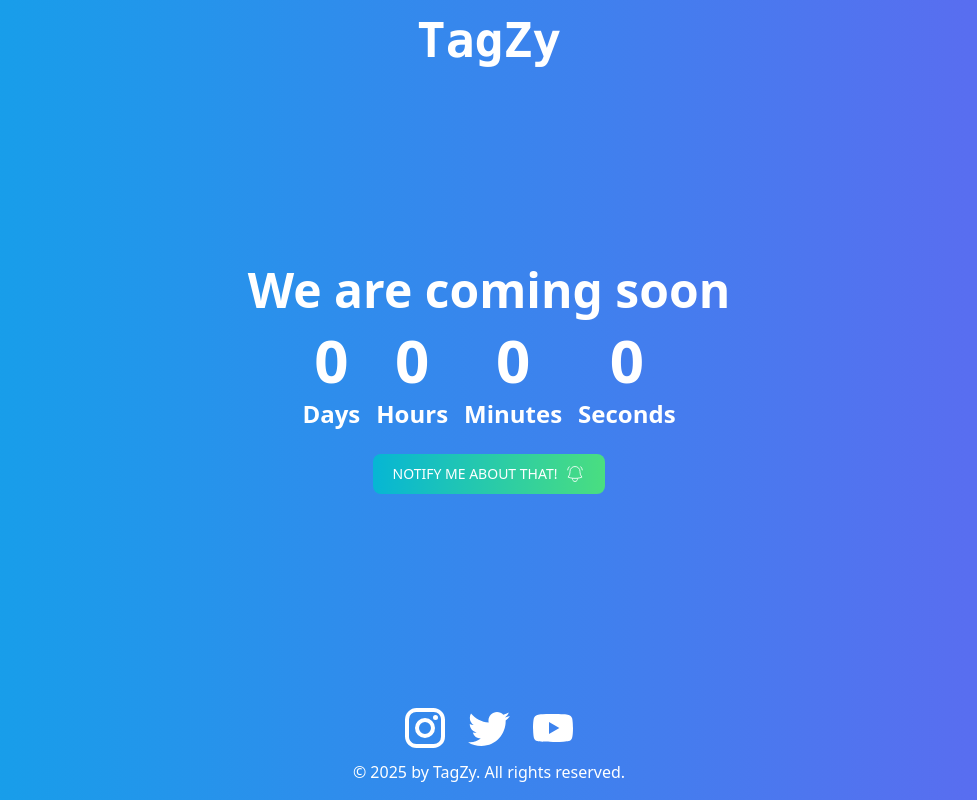
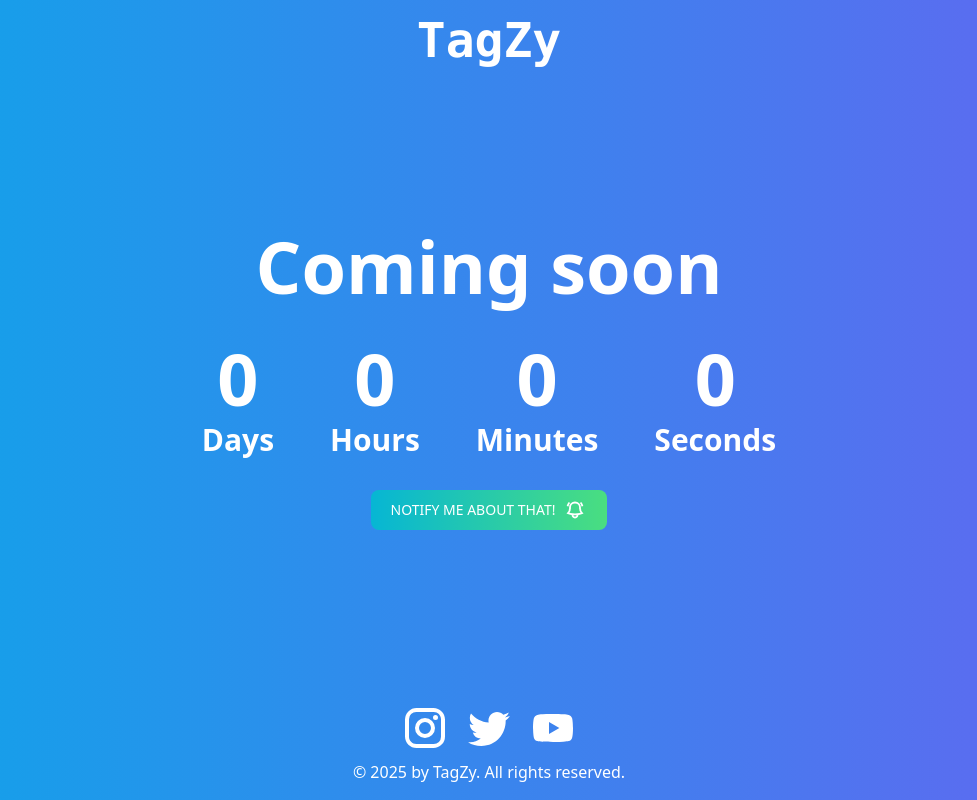
Before and after one commit to sangamesh4514/tagzy, a React (Create React App) app: page / in a window 1280 px wide. Shown: the whole page, without its empty margins (151-1128 px from the left). Built offline with nearby package versions, Linux system fonts and the light colour scheme.

Commit message:
fix:
fix scroll and toggal bug, improve desgin

```diff
--- a/src/pages/Comingsoon2.jsx
+++ b/src/pages/Comingsoon2.jsx
@@ -35,29 +35,6 @@ const Comingsoon2 = () => {
 
     const { days, hours, minutes, secs } = formatTime(timeLeft);
 
-    // let duration = 1000; // duration for the confetti animation
-    // let defaults = { startVelocity: 30, spread: 360, ticks: 60, zIndex: 0 };
-
-    // function randomInRange(min, max) {
-    // return Math.random() * (max - min) + min;
-    // }
-
-    // function startConfetti() {
-    // let animationEnd = Date.now() + duration;
-    // let interval = setInterval(function() {
-    //     let timeLeft = animationEnd - Date.now();
-
-    //     if (timeLeft <= 0) {
-    //     return clearInterval(interval);
-    //     }
-
-    //     let particleCount = 50 * (timeLeft / duration);
-    //     // since particles fall down, start a bit higher than random
-    //         confetti(Object.assign({}, defaults, { particleCount, origin: { x: randomInRange(0.1, 0.3), y: Math.random() - 0.2 } }));
-    //         confetti(Object.assign({}, defaults, { particleCount, origin: { x: randomInRange(0.7, 0.9), y: Math.random() - 0.2 } }));
-    //     }, 250);
-    // }
-
     return (
         <>
             <Helmet>
@@ -75,44 +52,44 @@ const Comingsoon2 = () => {
 
                 {/* Main section */}
                 <div className='flex-grow flex flex-col justify-center items-center'>
-                    <div className='text-3xl font-bold text-white pt-2 md:text-5xl text-center'>
-                        We are coming soon
+                    <div className='text-4xl font-bold text-white pt-2 md:text-7xl text-center'>
+                        Coming soon
                     </div>
-                    <div className='flex justify-center mt-4 space-x-2 md:space-x-4'>
+                    <div className='flex justify-center mt-10 space-x-4 md:space-x-14'>
                         <div className='flex flex-col items-center'>
-                            <div className='text-3xl font-bold text-white md:text-6xl'>
+                            <div className='text-4xl font-bold text-white md:text-7xl'>
                                 {days}
                             </div>
-                            <div className='text-xl font-bold text-white md:text-2xl pt-2'>
+                            <div className='text-2xl font-bold text-white md:text-3xl pt-2'>
                                 Days
                             </div>
                         </div>
                         <div className='flex flex-col items-center'>
-                            <div className='text-3xl font-bold text-white md:text-6xl'>
+                            <div className='text-4xl font-bold text-white md:text-7xl'>
                                 {hours}
                             </div>
-                            <div className='text-xl font-bold text-white md:text-2xl pt-2'>
+                            <div className='text-2xl font-bold text-white md:text-3xl pt-2'>
                                 Hours
                             </div>
                         </div>
                         <div className='flex flex-col items-center'>
-                            <div className='text-3xl font-bold text-white md:text-6xl'>
+                            <div className='text-4xl font-bold text-white md:text-7xl'>
                                 {minutes}
                             </div>
-                            <div className='text-xl font-bold text-white md:text-2xl pt-2'>
+                            <div className='text-2xl font-bold text-white md:text-3xl pt-2'>
                                 Minutes
                             </div>
                         </div>
                         <div className='flex flex-col items-center'>
-                            <div className='text-3xl font-bold text-white md:text-6xl'>
+                            <div className='text-4xl font-bold text-white md:text-7xl'>
                                 {secs}
                             </div>
-                            <div className='text-xl font-bold text-white md:text-2xl pt-2'>
+                            <div className='text-2xl font-bold text-white md:text-3xl pt-2'>
                                 Seconds
                             </div>
                         </div>
                     </div>
-                    <div className='mt-6'>
+                    <div className='mt-8'>
                         <ToggleModal />
                     </div>
                 </div>
--- a/src/pages/ToggleModal.jsx
+++ b/src/pages/ToggleModal.jsx
@@ -41,7 +41,8 @@ const ToggleModal = () => {
                         fill="none"
                         viewBox="0 0 24 24"
                         stroke="currentColor"
-                        className="size-5 ml-2">
+                        strokeWidth={2.2}
+                        className="w-6 h-5 ml-2 font-bold">
                         <path
                             d="M14.857 17.082a23.848 23.848 0 0 0 5.454-1.31A8.967 8.967 0 0 1 18 9.75V9A6 6 0 0 0 6 9v.75a8.967 8.967 0 0 1-2.312 6.022c1.733.64 3.56 1.085 5.455 1.31m5.714 0a24.255 24.255 0 0 1-5.714 0m5.714 0a3 3 0 1 1-5.714 0M3.124 7.5A8.969 8.969 0 0 1 5.292 3m13.416 0a8.969 8.969 0 0 1 2.168 4.5"
                         />
```
